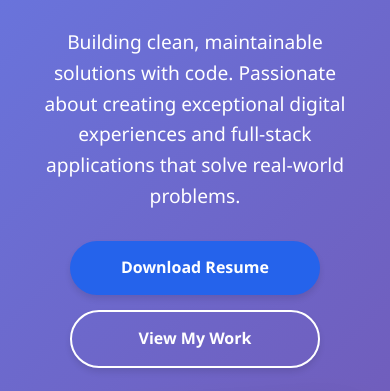
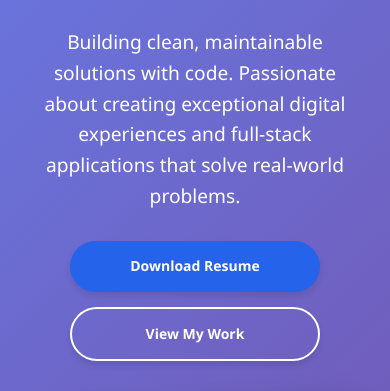
Before and after one commit to George-Nyongesa/portfolio-site, a plain HTML site: page index.html in a window 390 px wide. Shown: the part 451-842 px from the top of the page. Drawn offline with Linux system fonts and the light colour scheme.

Commit message:
style: reduce button height on mobile for better proportion

```diff
--- a/styles.css
+++ b/styles.css
@@ -696,5 +696,7 @@
             .btn {
                 width: 100%;
                 max-width: 250px;
+                padding: 8px 16px;
+                font-size: 14px;
             }
         }
```
